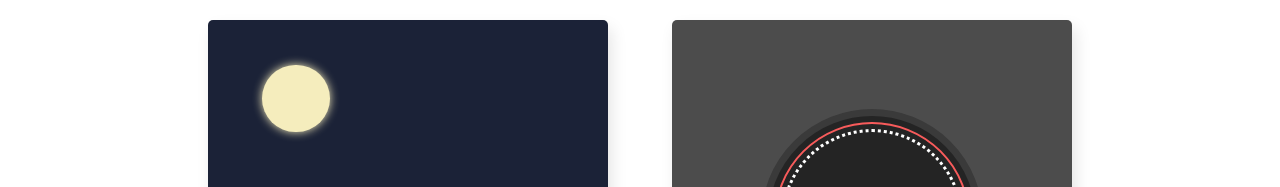
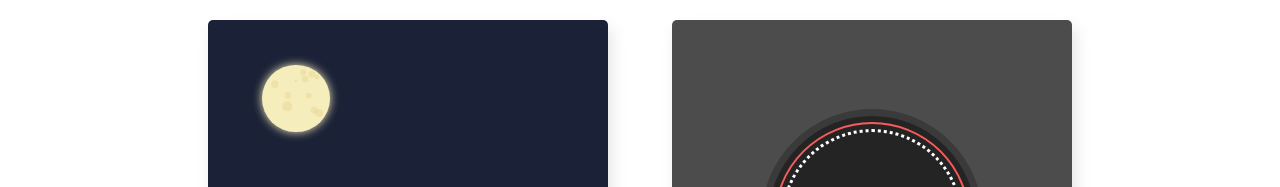
Before and after one commit to heatherdice/100_days_css, a React (Create React App) app: page / in a window 1280 px wide. Shown: the part 3254-3441 px from the top of the page. Built offline with nearby package versions, Linux system fonts and the light colour scheme.

Commit message:
Adjusted colors, class

```diff
--- a/src/styles/dayStyles/Day09.css
+++ b/src/styles/dayStyles/Day09.css
@@ -20,6 +20,8 @@
 .weather-picture {
     height: 75%;
 }
+
+/* moon */
 .moon {
     position: absolute;
     border-radius: 50%;
@@ -27,9 +29,16 @@
     width: 4.2em;
     top: 2.8em;
     left: 3.4em;
-    background-color: #F5EDBD;
+    background-color: #F6EDBD;
     box-shadow: 0 0 10px 0 #F6EDBD;
     animation: rise 1s ease-out;
+}
+.crater {
+    position: absolute;
+    background-color: #D9C97B;
+    border-radius: 50%;
+    opacity: 0.3;
+    transform: translate(-50%, -50%);
 }
 
 /* bottom 1/4 w/ weather stats */
```
